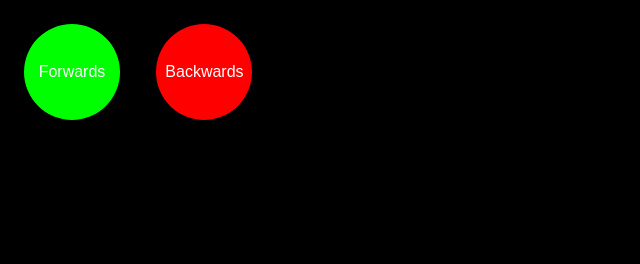
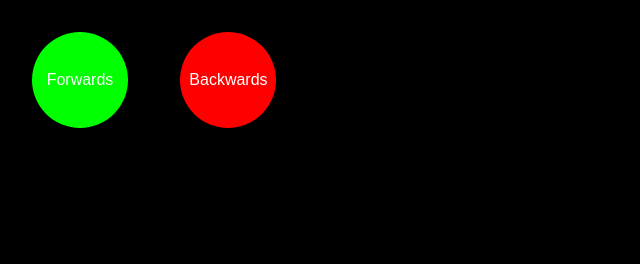
Before and after one commit to malo0140/dsn1676-assignment-2, a plain HTML site: page index.html in a window 1280 px wide. Shown: the whole page, without its empty margins (0-640 px from the left). Drawn offline with Linux system fonts and the light colour scheme.

Commit message:
margin fix

```diff
--- a/css/main.css
+++ b/css/main.css
@@ -63,7 +63,7 @@ html {
     line-height: 6em;
     width: 6em;
     text-align: center;
-    margin: 1em;
+    margin: 1.5em;
 }
 
 .back {
@@ -75,7 +75,7 @@ html {
     line-height: 6em;
     width: 6em;
     text-align: center;
-    margin: 1em;
+    margin: 1.5em;
 }
 
 a:hover {
```
